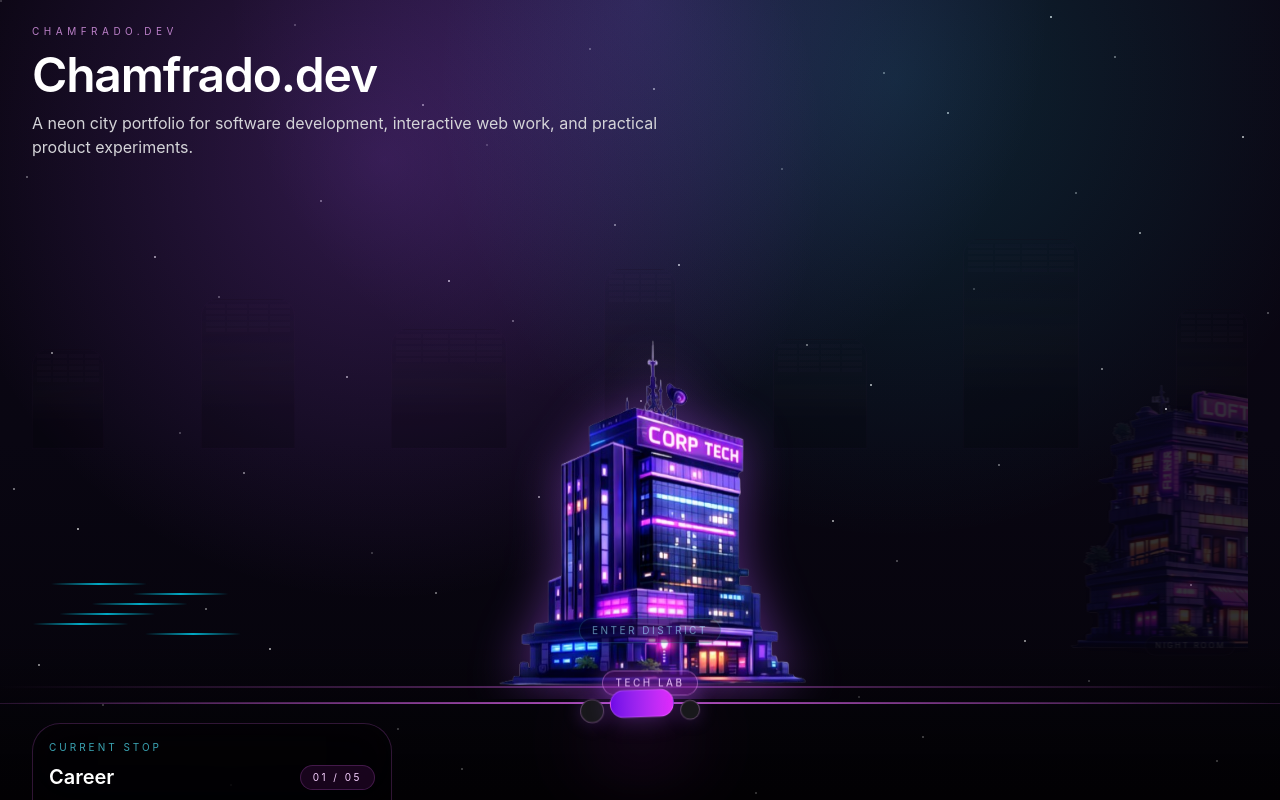
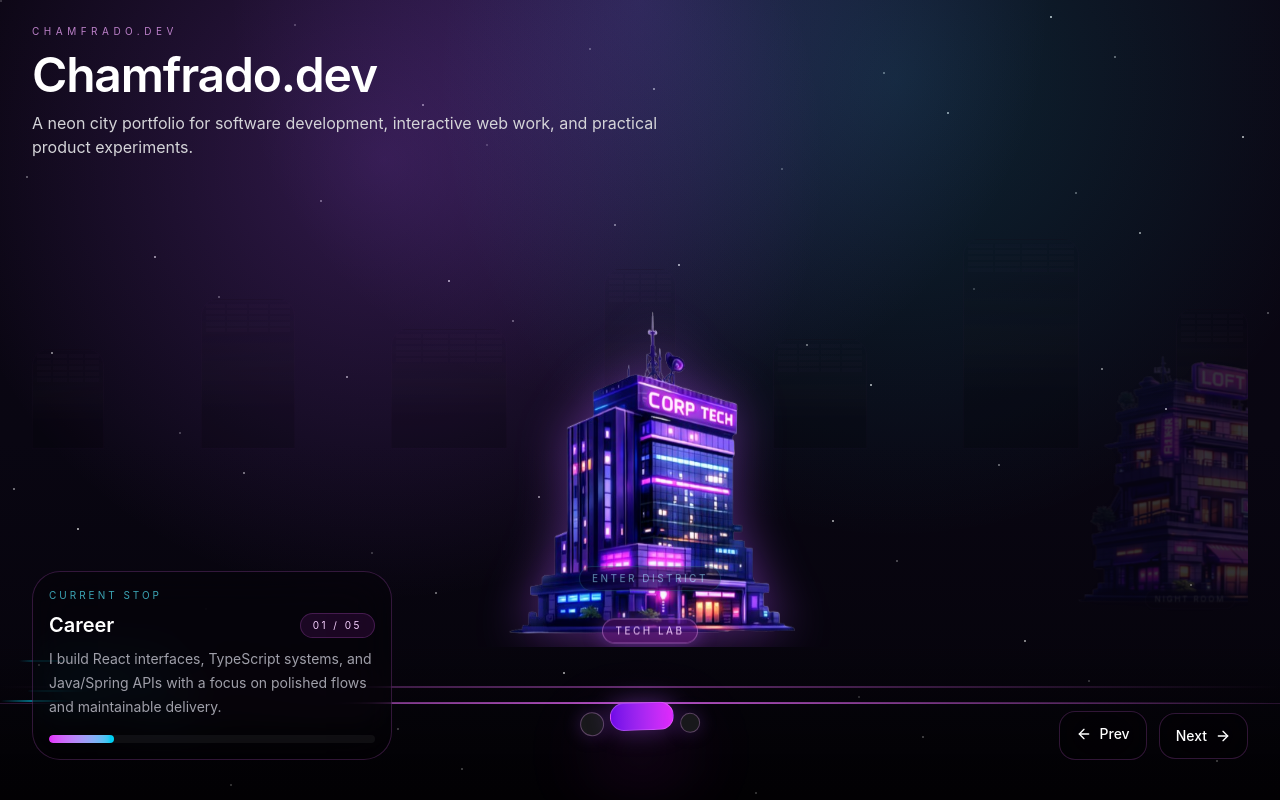
Before and after one commit to Chamfrado/Chamfrado.dev, a React (Vite) app: page / in a window 1280 px wide. Built offline with nearby package versions, Linux system fonts and the light colour scheme.

Commit message:
fix(city): tighten viewport visual layout

```diff
--- a/src/components/city/Building.tsx
+++ b/src/components/city/Building.tsx
@@ -14,7 +14,7 @@ export default function Building({
 }: BuildingProps) {
   return (
     <motion.div
-      className="group relative flex h-[400px] items-end justify-center md:h-[500px]"
+      className="group relative flex h-[42vh] max-h-[300px] items-end justify-center min-[390px]:h-[45vh] min-[390px]:max-h-[330px] md:h-[56vh] md:max-h-[500px]"
       animate={{
         y: isActive ? -8 : 8,
         scale: isActive ? 1 : 0.78,
@@ -40,7 +40,7 @@ export default function Building({
       <motion.img
         src={`/buildings/${section.id}.png`}
         alt={section.title}
-        className="relative z-10 max-h-[300px] w-auto select-none object-contain transition duration-300 group-hover:brightness-110 md:max-h-[360px]"
+        className="relative z-10 max-h-[34vh] w-auto select-none object-contain transition duration-300 group-hover:brightness-110 min-[390px]:max-h-[36vh] md:max-h-[42vh]"
         animate={{
           y: isActive ? [0, -3, 0] : 0,
           filter: isActive
--- a/src/components/city/CityView.tsx
+++ b/src/components/city/CityView.tsx
@@ -47,7 +47,7 @@ function Stars() {
 
 function RoadLights() {
   return (
-    <div className="pointer-events-none absolute bottom-20 left-0 right-0 z-10 overflow-hidden">
+    <div className="pointer-events-none absolute bottom-[calc(8rem+env(safe-area-inset-bottom))] left-0 right-0 z-10 overflow-hidden md:bottom-20">
       {[0, 1, 2, 3, 4, 5].map((index) => (
         <motion.div
           key={index}
@@ -151,7 +151,7 @@ export default function CityView() {
         <div className="absolute bottom-24 left-0 right-0 h-[2px] bg-gradient-to-r from-transparent via-fuchsia-400 to-transparent animate-pulse" />
         <div className="absolute inset-x-0 bottom-28 h-[2px] bg-gradient-to-r from-transparent via-fuchsia-400/40 to-transparent" />
 
-        <div className="relative mx-auto flex h-screen max-w-7xl flex-col justify-between px-4 pb-[calc(8rem+env(safe-area-inset-bottom))] pt-4 md:px-8 md:py-4">
+        <div className="relative mx-auto flex h-screen min-h-0 max-w-7xl flex-col justify-between px-4 pb-[calc(8rem+env(safe-area-inset-bottom))] pt-4 md:px-8 md:py-4">
           <header className="pt-2">
             <p className="text-[10px] uppercase tracking-[0.45em] text-fuchsia-300/75">
               chamfrado.dev
@@ -159,13 +159,13 @@ export default function CityView() {
             <h1 className="mt-3 text-3xl font-semibold tracking-tight md:text-5xl">
               Chamfrado.dev
             </h1>
-            <p className="mt-3 max-w-2xl text-sm leading-6 text-zinc-300 md:text-base">
+            <p className="mt-3 max-w-[22rem] text-sm leading-6 text-zinc-300 md:max-w-2xl md:text-base">
               A neon city portfolio for software development, interactive web
               work, and practical product experiments.
             </p>
           </header>
 
-          <section className="relative flex-1 py-4 md:py-6">
+          <section className="relative min-h-0 flex-1 py-4 md:py-6">
             <Skyline offset={skylineOffset} />
 
             <div className="relative z-10 mt-2 overflow-x-hidden overflow-y-visible md:mt-4">
@@ -203,8 +203,6 @@ export default function CityView() {
               </motion.div>
             </div>
 
-            <RoadLights />
-            <Motorcycle activeIndex={activeIndex} />
           </section>
 
           <StreetHUD
@@ -215,6 +213,9 @@ export default function CityView() {
             onNext={goNext}
           />
         </div>
+
+        <RoadLights />
+        <Motorcycle activeIndex={activeIndex} />
 
         <MobileCityControls
           activeSection={activeSection}
--- a/src/components/city/Motorcycle.tsx
+++ b/src/components/city/Motorcycle.tsx
@@ -9,7 +9,7 @@ export default function Motorcycle({ activeIndex }: MotorcycleProps) {
     <motion.div
       animate={{ rotate: activeIndex % 2 === 0 ? -2 : 2 }}
       transition={{ type: "spring", stiffness: 120, damping: 20 }}
-      className="pointer-events-none absolute bottom-0 left-1/2 z-20 -translate-x-1/2"
+      className="pointer-events-none absolute bottom-[calc(6.75rem+env(safe-area-inset-bottom))] left-1/2 z-[5] -translate-x-1/2 md:bottom-16"
     >
       <div className="relative">
         <motion.div
--- a/src/components/city/StreetHUD.tsx
+++ b/src/components/city/StreetHUD.tsx
@@ -17,7 +17,7 @@ export default function StreetHUD({
   onNext,
 }: StreetHUDProps) {
   return (
-    <footer className="relative z-20 mt-4 flex flex-col gap-4 pb-6 md:mt-0 md:flex-row md:items-end md:justify-between">
+    <footer className="relative z-20 mt-4 hidden flex-col gap-4 pb-6 md:mt-0 md:flex md:flex-row md:items-end md:justify-between">
       <div className="rounded-[1.75rem] border border-fuchsia-400/20 bg-black/25 p-4 backdrop-blur-xl md:max-w-[360px]">
         <p className="text-[10px] uppercase tracking-[0.3em] text-cyan-300/70">
           Current stop
--- a/src/index.css
+++ b/src/index.css
@@ -7,7 +7,8 @@
 html,
 body,
 #root {
-  min-height: 100%;
+  height: 100%;
+  overflow: hidden;
 }
 
 body {
```
